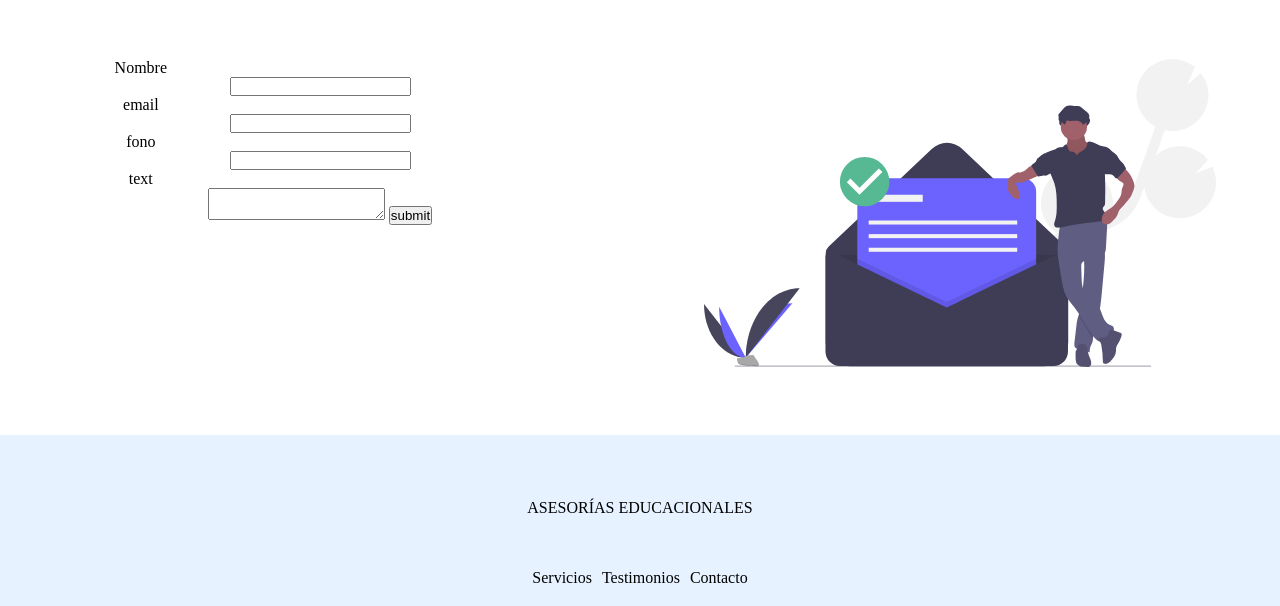
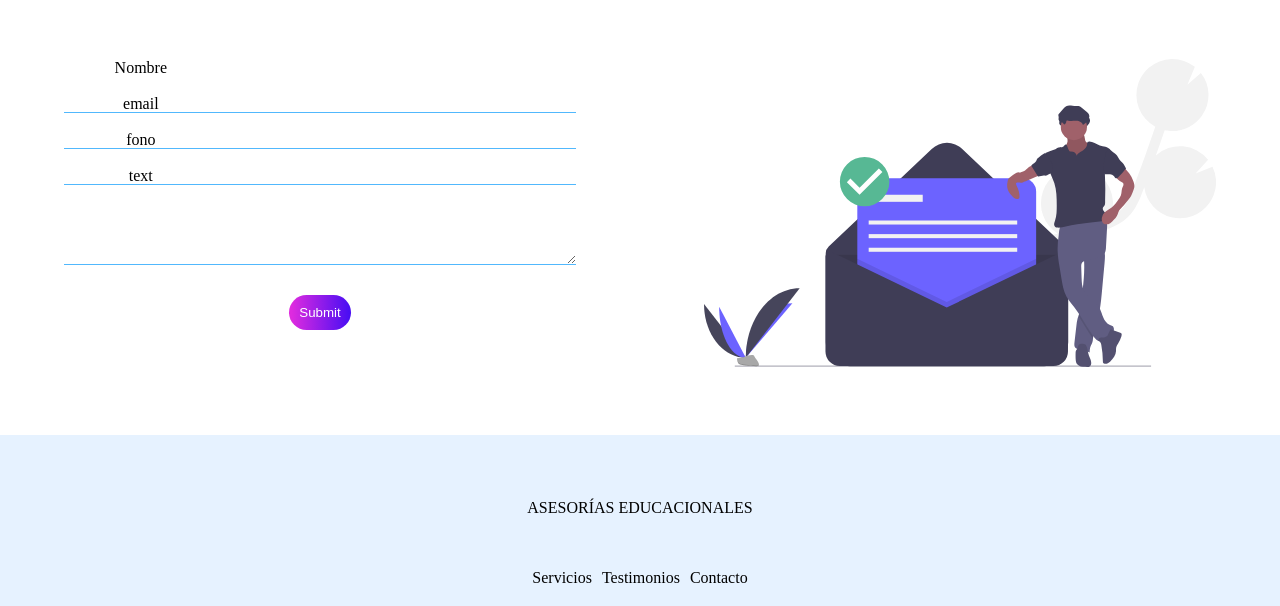
Before and after one commit to MauricioSo/asesor-as_static_version, a plain HTML site: page index.html in a window 1280 px wide. Shown: the part 2575-3181 px from the top of the page. Drawn offline with nearby package versions, Linux system fonts and the light colour scheme.

Commit message:
finished

```diff
--- a/index.html
+++ b/index.html
@@ -98,26 +98,26 @@
         <h2 class="subtitle" data-aos="fade-down">Contacto</h2>
         <div class="wrapper">
             <div class="column-left-4" data-aos="fade-left">
-                <form  method="POST" name="contacto" netlify >
+                <form class="form" method="POST" name="contacto" data-netlify="true">
+                <div class="section-form">
+                <label class="label"><span class="content">Nombre </span></label>
+                <input class="input" type="text" name="nombre"/>
+                </div>
+                <div class="section-form">
+                <label class="label"><span class="content">email</span></label>
+                <input class="input" type="email" name="email"/>
+                </div>
+                <div class="section-form">
+                <label class="label"><span class="content">fono</span></label>
+                <input class="input" type="text" name="telefono" />
+                </div>
+                <div class="section-form">
+                <label class="label"><span class="content">text</span></label>
+                <textarea class="textarea" name="mensaje"></textarea>
 
-                    <label class="label"><span class="content">Nombre </span></label>
-                    <input name="nombre"  type="text" />
-
-
-                    <label class="label"><span class="content">email</span></label>
-                    <input name="email" type="email" />
-
-
-                    <label class="label"><span class="content">fono</span></label>
-                    <input name="telefono" type="text"  />
-
-
-                    <label class="label"><span class="content">text</span></label>
-                    <textarea name="mensaje"  ></textarea>
-
-                    <button type="submit"  >submit</button>
-
-                    </form>
+                <input class="submit-btn" type='submit' >
+                </div>
+                </form>
             </div>
             <div class="column-right-4" data-aos="fade-right">
                 <img class="img-form"  src="images/form-img.svg">
```
